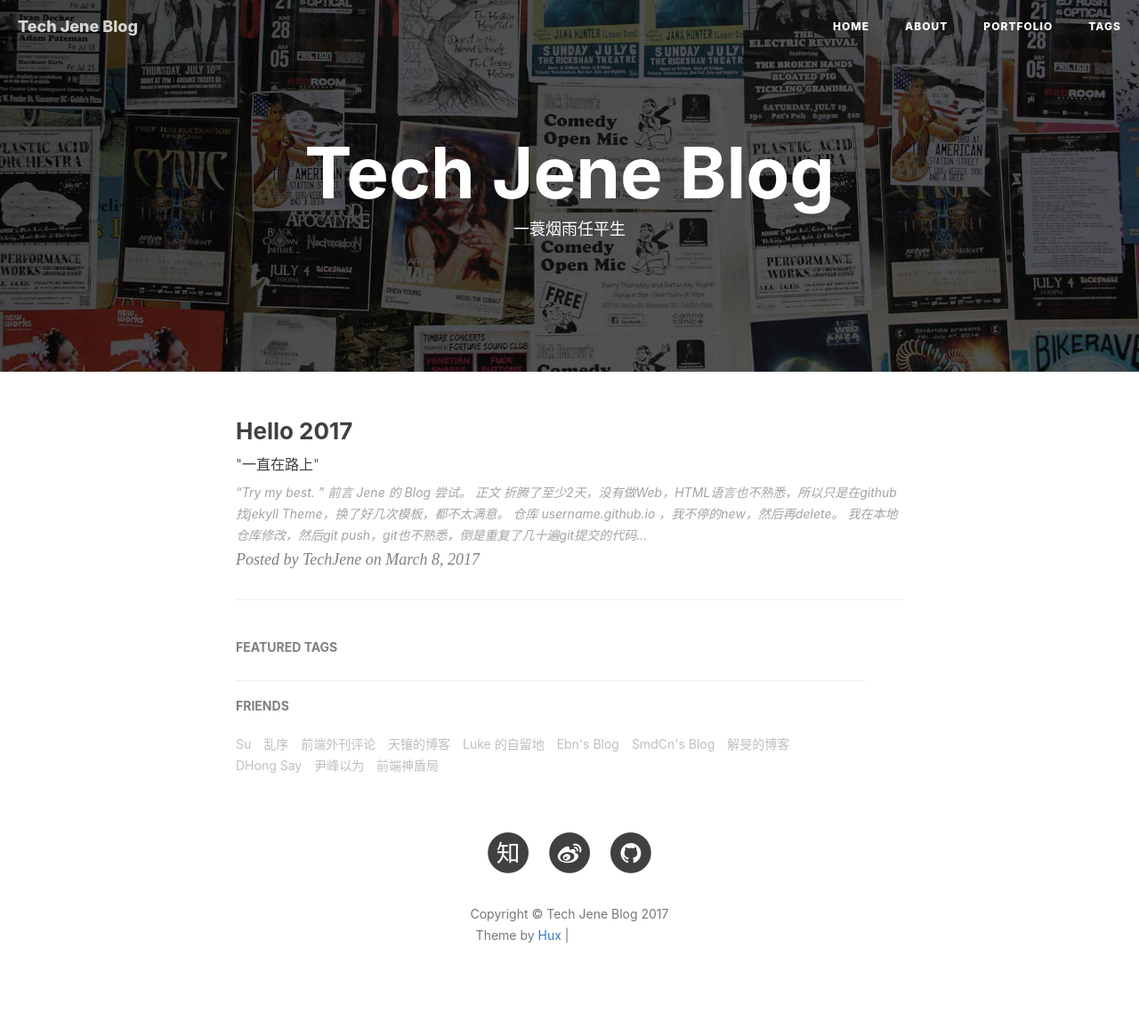
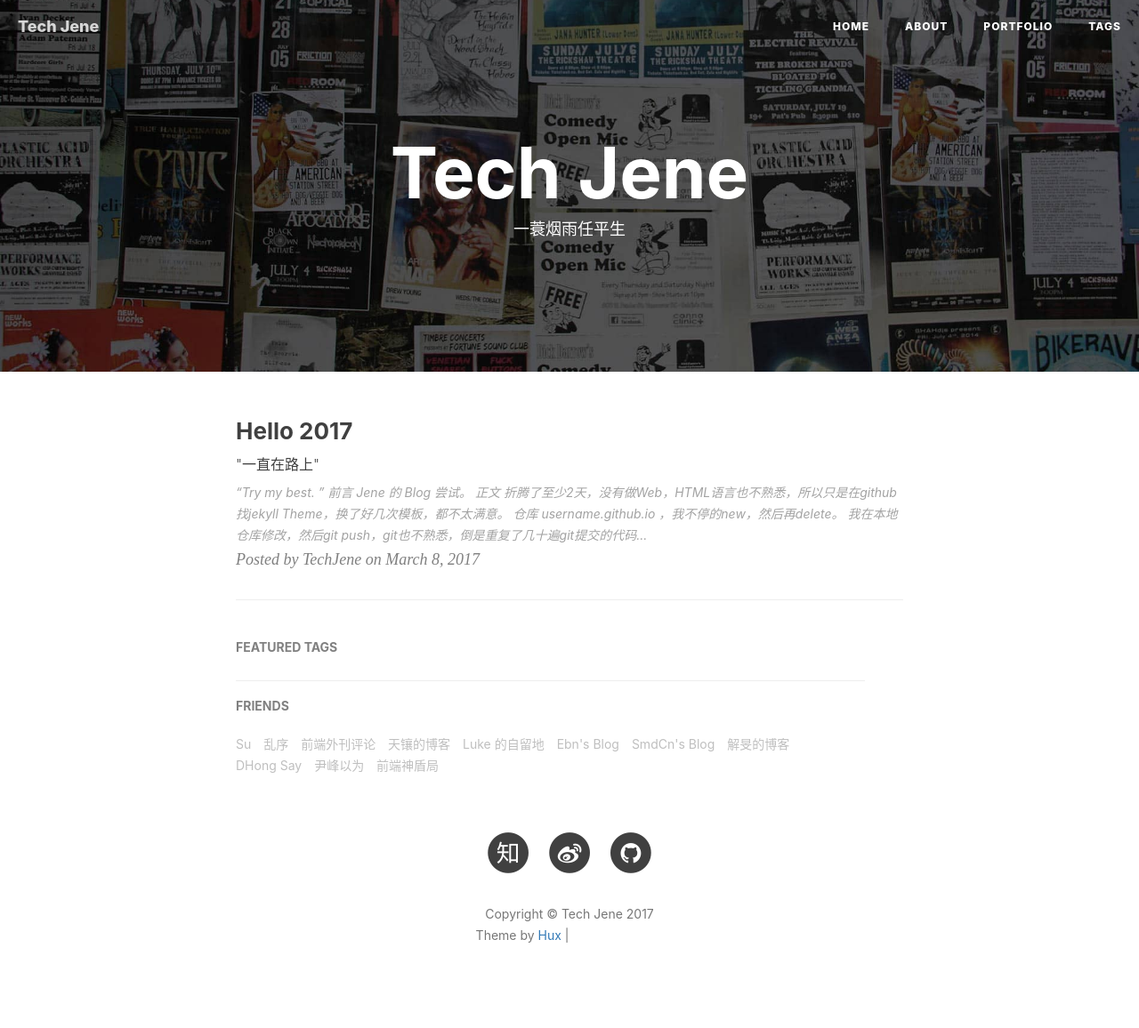
Before and after one commit to TechJene/TechJene.github.io, a Jekyll site: the page built from index.html, in a window 1280 px wide. Shown: the whole page at 89% size. Built offline with Jekyll 4.4.1, drawn with Linux system fonts in a browser that asks for light colours; nearby versions of some CDN libraries; the list of posts is cut into pages by our own code; comment, search, counter and statistics services are not loaded; grey boxes are pictures that could not be loaded.

Commit message:
submit template

```diff
--- a/_config.yml
+++ b/_config.yml
@@ -1,5 +1,5 @@
 # Site settings
-title: Tech Jene Blog
+title: Tech Jene
 SEOTitle: Jene的博客 | Jene Blog
 header-img: img/home-bg.jpg
 email: tech_jene@foxmail.com
```
